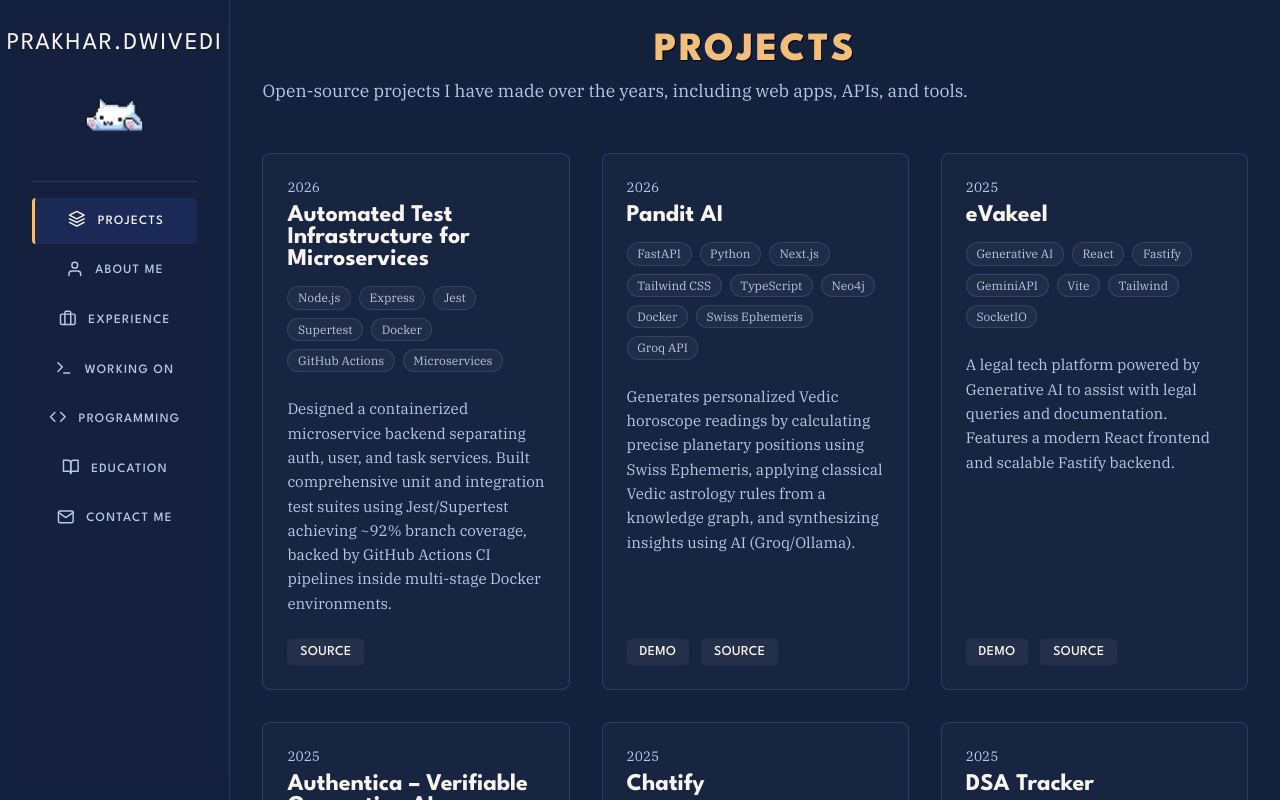
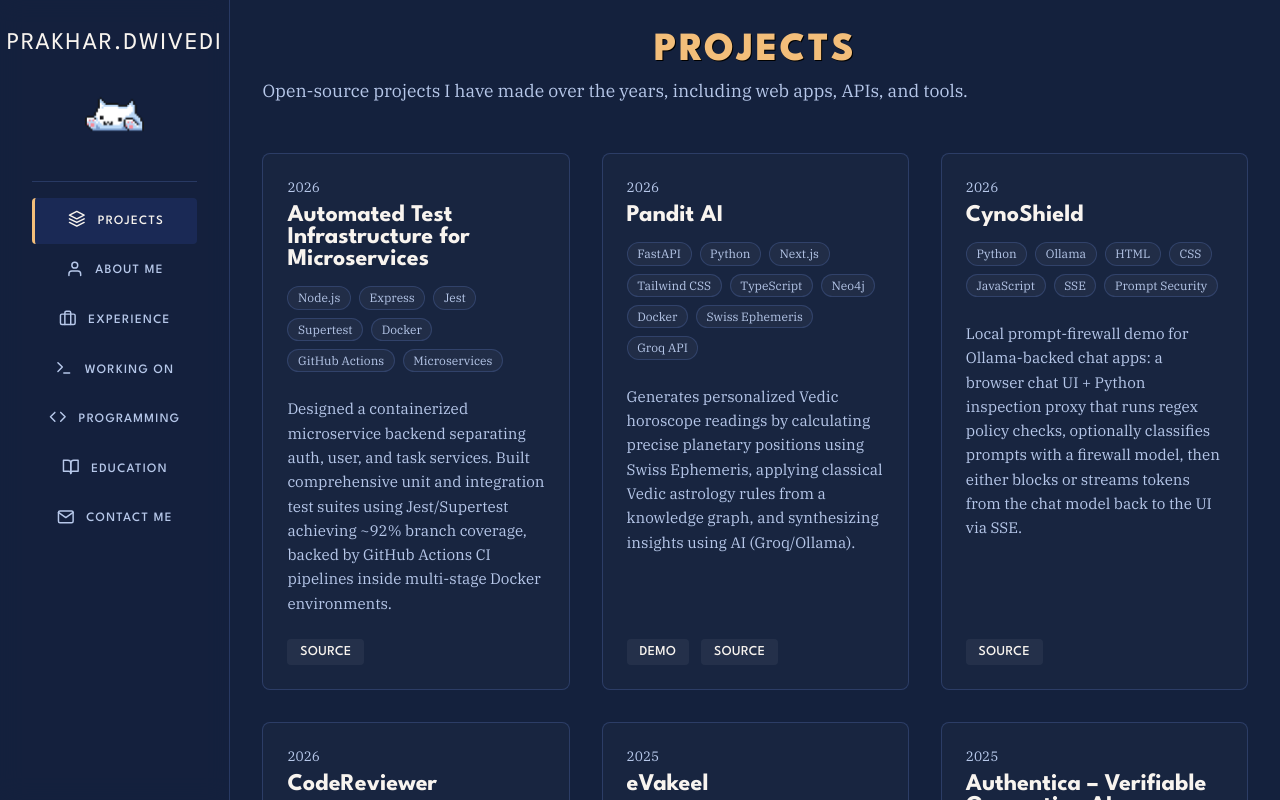
Before and after one commit to prakharDvedi/portfolio, a Next.js app: page /projects in a window 1280 px wide. Built offline with nearby package versions, Linux system fonts and the light colour scheme.

Commit message:
Add new projects: CynoShield and CodeReviewer with detailed descriptions and links

```diff
--- a/src/data/projects.ts
+++ b/src/data/projects.ts
@@ -38,6 +38,45 @@ export const projects = [
     links: {
       source: "https://github.com/prakharDvedi/PanditAI/",
       demo: "https://thepanditai.vercel.app/",
+    },
+  },
+  {
+    name: "CynoShield",
+    description:
+      "Local prompt-firewall demo for Ollama-backed chat apps: a browser chat UI + Python inspection proxy that runs regex policy checks, optionally classifies prompts with a firewall model, then either blocks or streams tokens from the chat model back to the UI via SSE.",
+    date: "2026",
+    tags: [
+      "Python",
+      "Ollama",
+      "HTML",
+      "CSS",
+      "JavaScript",
+      "SSE",
+      "Prompt Security",
+    ],
+    slug: "cynoshield",
+    links: {
+      source: "https://github.com/prakharDvedi/LLM_Firewall-main",
+    },
+  },
+  {
+    name: "CodeReviewer",
+    description:
+      "Agentic GitHub repo reviewer: fetches and filters repository contents, routes analysis based on structure, runs parallel LangGraph agents (security/quality/testing/structure), then synthesizes a scored, prioritized report with evidence-backed findings.",
+    date: "2026",
+    tags: [
+      "Next.js",
+      "FastAPI",
+      "LangGraph",
+      "PyGithub",
+      "Tailwind CSS",
+      "SQLite",
+      "JWT",
+      "WebSocket",
+    ],
+    slug: "codereviewer",
+    links: {
+      source: "https://github.com/prakharDvedi/git-analyse",
     },
   },
   {
```
